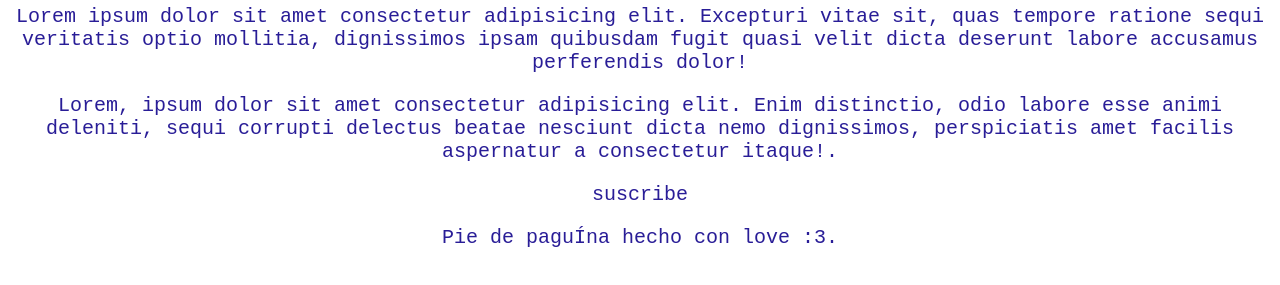
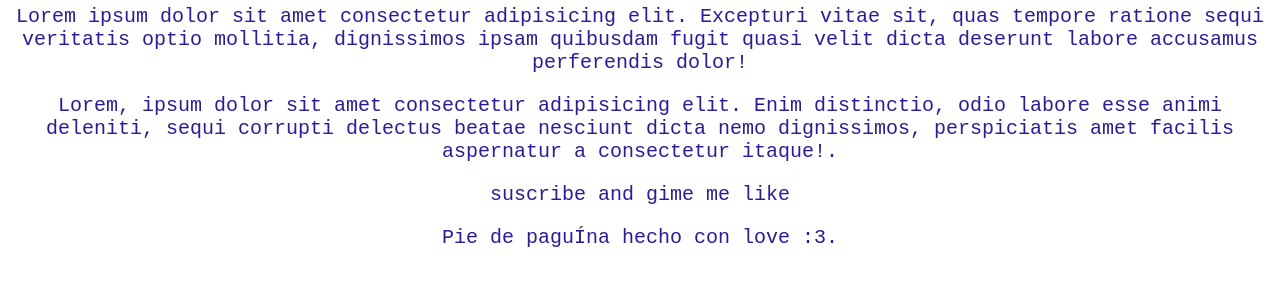
Before and after one commit to felipegarcia123/First-Repository, a plain HTML site: page index.html in a window 1280 px wide. Shown: the part 289-574 px from the top of the page. Drawn offline with Linux system fonts and the light colour scheme.

```diff
--- a/index.html
+++ b/index.html
@@ -20,7 +20,7 @@
         <p>Lorem ipsum dolor sit amet consectetur adipisicing elit. Excepturi vitae sit, quas tempore ratione sequi veritatis optio mollitia, dignissimos ipsam quibusdam fugit quasi velit dicta deserunt labore accusamus perferendis dolor!</p>
         <p>Lorem, ipsum dolor sit amet consectetur adipisicing elit. Enim distinctio, odio labore esse animi deleniti, sequi corrupti delectus beatae nesciunt dicta nemo dignissimos, perspiciatis amet facilis aspernatur a consectetur itaque!.
         </p>
-        <p>suscribe</p>
+        <p>suscribe and gime me like</p>
     </div>
    <footer class="footer">
 	   <div>Pie de paguÍna hecho con love :3.</div>
```
